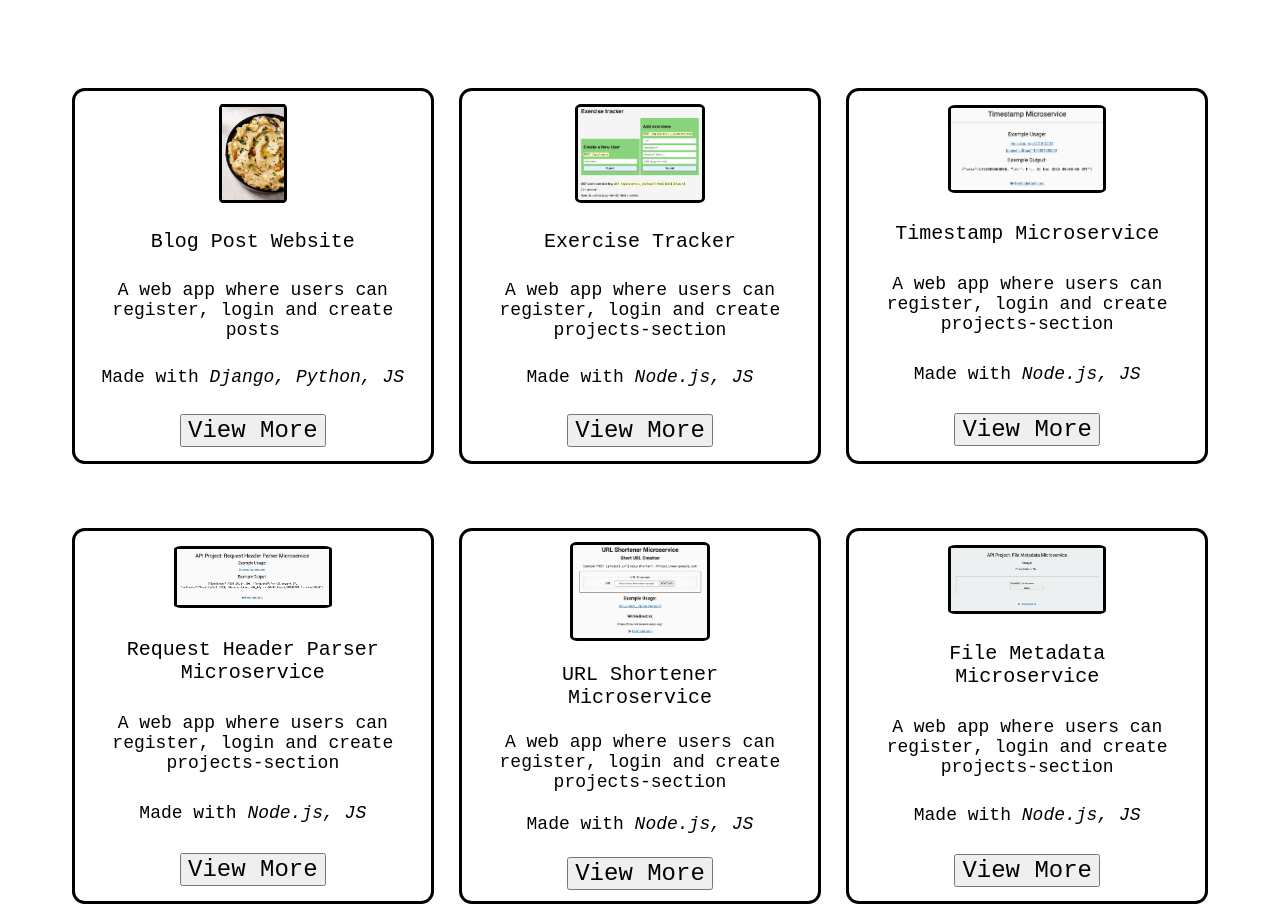
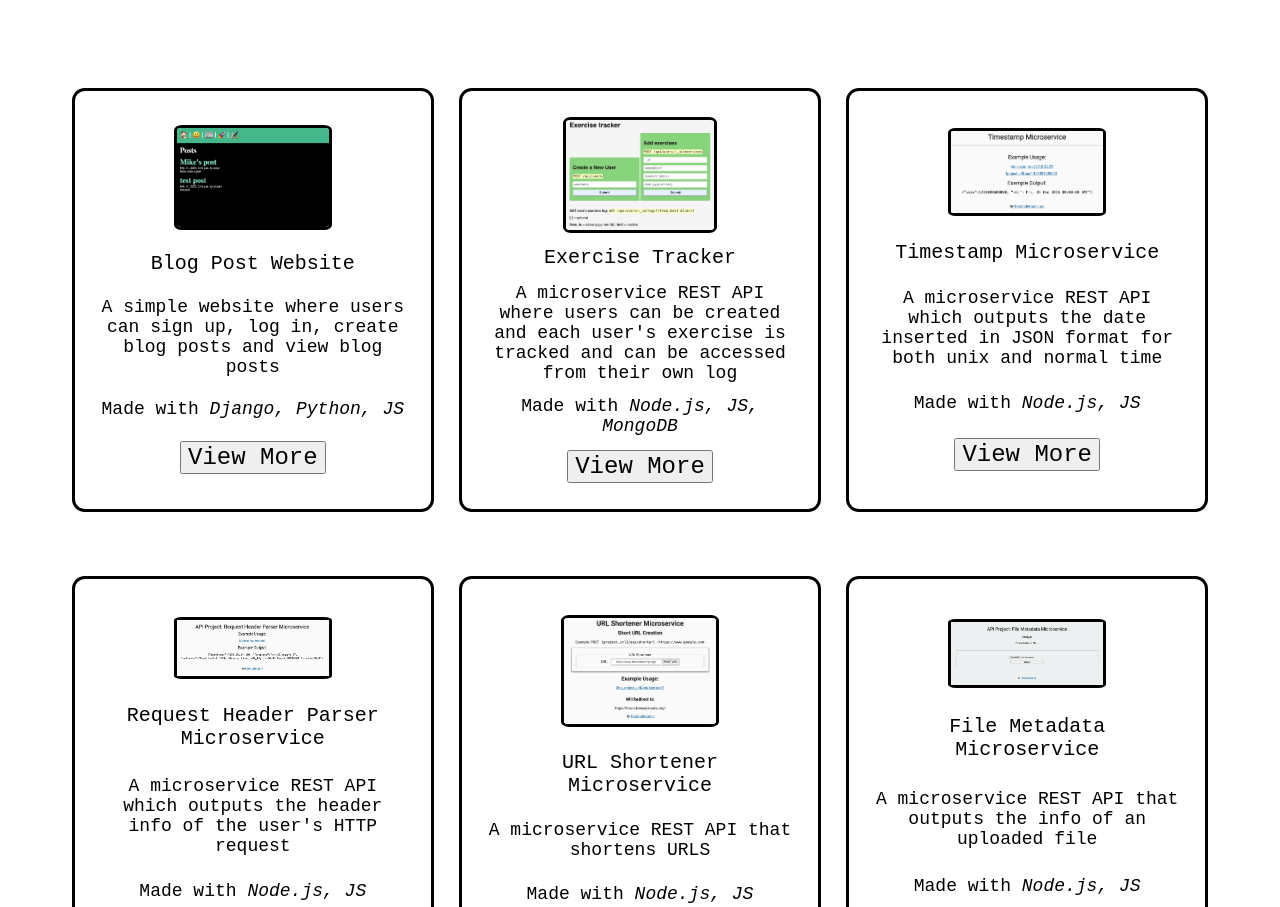
Before and after one commit to misakimichiba/misakimichiba.github.io, a plain HTML site: page index.html in a window 1280 px wide. Shown: the part 968-1875 px from the top of the page. Drawn offline with nearby package versions, Linux system fonts and the light colour scheme; a script that the page names is missing.

Commit message:
Added in project image and updated project section
Minor tweaks to experience section

```diff
--- a/index.html
+++ b/index.html
@@ -74,11 +74,11 @@
         <div class="projects-container">
 
           <div class="projects-box">
-            <img src="/images/mashed-potatoes-img.jpeg" />
+            <img src="/images/django-blog-post-website.png" />
             <h3>Blog Post Website</h3>
-            <p>A web app where users can register, login and create posts</p>
+            <p>A simple website where users can sign up, log in, create blog posts and view blog posts</p>
             <p>Made with <i>Django, Python, JS</i></p>
-            <form target="_blank" action="https://github.com/misakimichiba/restaurantPickerApp"
+            <form target="_blank" action="https://github.com/misakimichiba/django_blog_post_website"
             method="get">
             <button>View More</button>
             </form>
@@ -87,8 +87,8 @@
           <div class="projects-box">
             <img src="/images/exercise-tracker.png" />
             <h3>Exercise Tracker</h3>
-            <p>A web app where users can register, login and create projects-section</p>
-            <p>Made with <i>Node.js, JS</i></p>
+            <p>A microservice REST API where users can be created and each user's exercise is tracked and can be accessed from their own log </p>
+            <p>Made with <i>Node.js, JS, MongoDB</i></p>
             <form target="_blank" action="https://github.com/misakimichiba/restaurantPickerApp"
             method="get">
             <button>View More</button>
@@ -98,7 +98,7 @@
           <div class="projects-box">
             <img src="/images/timestamp-microservice.png" />
             <h3>Timestamp Microservice</h3>
-            <p>A web app where users can register, login and create projects-section</p>
+            <p>A microservice REST API which outputs the date inserted in JSON format for both unix and normal time </p>
             <p>Made with <i>Node.js, JS</i></p>
             <form target="_blank" action="https://github.com/misakimichiba/restaurantPickerApp"
             method="get">
@@ -109,7 +109,7 @@
           <div class="projects-box">
             <img src="/images/Request-Header-Parser-Microservice.png" />
             <h3>Request Header Parser Microservice</h3>
-            <p>A web app where users can register, login and create projects-section</p>
+            <p>A microservice REST API which outputs the header info of the user's HTTP request</p>
             <p>Made with <i>Node.js, JS</i></p>
             <form target="_blank" action="https://github.com/misakimichiba/restaurantPickerApp"
             method="get">
@@ -120,7 +120,7 @@
           <div class="projects-box">
             <img src="/images/URL-Shortener-Microservice.png" />
             <h3>URL Shortener Microservice</h3>
-            <p>A web app where users can register, login and create projects-section</p>
+            <p>A microservice REST API that shortens URLS</p>
             <p>Made with <i>Node.js, JS</i></p>
             <form target="_blank" action="https://github.com/misakimichiba/restaurantPickerApp"
             method="get">
@@ -131,7 +131,7 @@
           <div class="projects-box">
             <img src="/images/File-Metadata-Microservice.png" />
             <h3>File Metadata Microservice</h3>
-            <p>A web app where users can register, login and create projects-section</p>
+            <p>A microservice REST API that outputs the info of an uploaded file</p>
             <p>Made with <i>Node.js, JS</i></p>
             <form target="_blank" action="https://github.com/misakimichiba/restaurantPickerApp"
             method="get">
@@ -207,11 +207,11 @@
       <div class="experience-container">
         <div>
           <h2>Web Developer Intern</h2>
+          <p>Jan - April 2024</p>
           <img src="images/bikebear.jpg" alt="">
           <p>Bike Bear</p>
         </div>
         <div>
-          <p>Jan - April 2024</p>
           <ul>
             <li>Implemented designs and maintained websites for <a href="https://sunwaycollege.edu.my/" target="_blank">Sunway College</a>,
               <a href="https://www.principal.com.my/" target="_blank">Principal</a>,
--- a/main.css
+++ b/main.css
@@ -260,15 +260,15 @@ button {
 }
 
 .projects-box {
-  padding-left: 2vw;
-  padding-right: 2vw;
+  padding: 2vw;
   border-radius: 1vw;
   border-style: solid;
   display: flex;
   flex-flow: column wrap;
   align-items: center;
-  justify-content: space-around;
+  justify-content: space-evenly;
   text-align: center;
+  row-gap: 1vw;
 }
 
 .projects-box h3, .projects-box p {
@@ -276,7 +276,7 @@ button {
 }
 
 .projects-box img {
-  max-height: 25%;
+  max-height: 30%;
   max-width: 50%;
   border-radius: 5%;
   border-style: solid;
@@ -311,13 +311,13 @@ button {
 .experience-container {
   border-radius: 1vw;
   border-style: solid;
-  padding: 2vw;
+  padding: 2vw 5vw;
   margin-left: 7.5vw;
   margin-right: 7.5vw;
   margin-bottom: 2vw;
   display: grid;
-  grid-template-columns: 1fr 1fr;
-  align-items: center;
+  grid-template-columns: 0.75fr 1fr;
+  align-items: baseline;
 }
 
 .experience-container img {
```
Also changed, not shown: images/django-blog-post-website.png (added).
